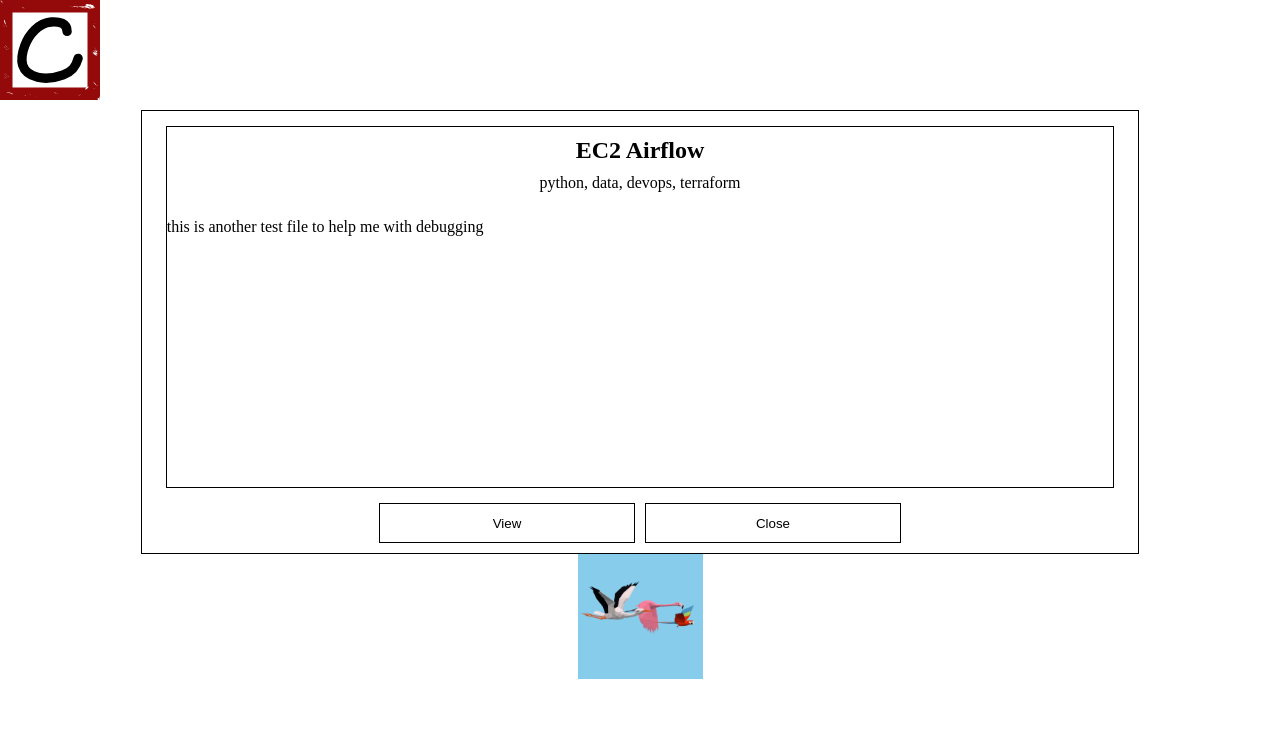
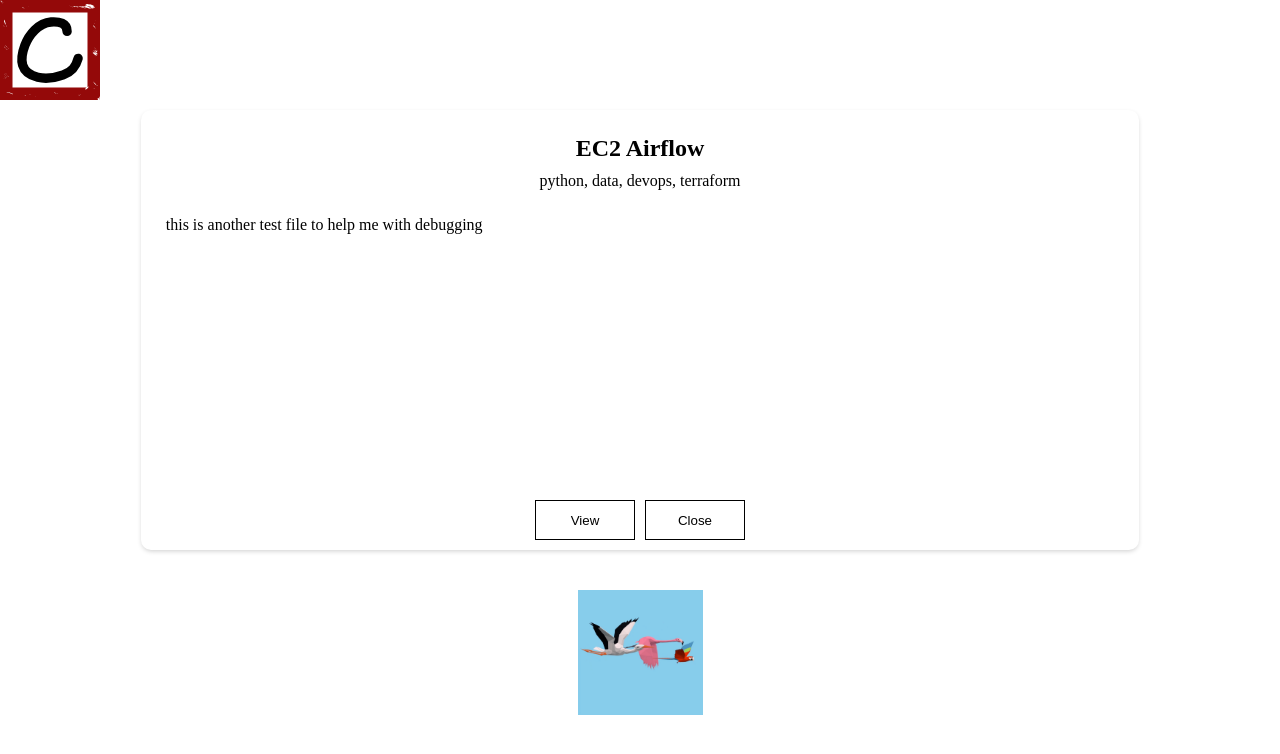
Before and after one commit to cjsimm/dev-site, a Next.js app: page /portfolio in a window 1280 px wide. Both pictures are taken after a click on the button 889 px from the left and 270 px from the top of the page. Shown: the top 754 px of the page. Built offline with nearby package versions, Linux system fonts and the light colour scheme.

Commit message:
added box shadow animations and effects to portfolio items

```diff
--- a/app/(portfolio)/_components/PortfolioItem.tsx
+++ b/app/(portfolio)/_components/PortfolioItem.tsx
@@ -29,7 +29,7 @@ export function PortfolioItemDefault(
 
     return (
         <div className={styles.portfolioItemContainer}>
-            <button className={styles.portfolioItemSmall}
+            <button className={`${styles.portfolioItemSmall} ${isHover && styles.portfolioItemSmallHover}`}
             onMouseEnter={() => {setIsHover(true);}}
             onMouseLeave={() => {setIsHover(false);}}
             onTouchStart={() => {setIsHover(true);}}
@@ -91,7 +91,7 @@ export function PortfolioItemExpanded(
         onExpand(itemID);
     }
     return (
-        <div className={styles.expandedItemContainer}>
+        <div className={`${styles.expandedItemContainer} ${styles.portfolioItemFocused}`}>
             <section className={styles.expandedItemContentWrapper}>
                 <h1>{data.title}</h1>
                 <ul className={styles.tagList}>
--- a/app/(portfolio)/_components/PortfolioItemImage.tsx
+++ b/app/(portfolio)/_components/PortfolioItemImage.tsx
@@ -4,8 +4,9 @@ import { portfolioItemData } from "../portfolio.types";
 
 // need to pass image size as props to differentiate between collapsed
 // and default items
+type
 
-export const PortfolioItemImage: React.FC = (data: portfolioItemData, isHover: boolean) => {
+export const PortfolioItemImage: React.FC = ({ data: portfolioItemData, isHover: boolean }) => {
 
     return(
         <p>hello</p>
--- a/app/(portfolio)/_components/components.module.css
+++ b/app/(portfolio)/_components/components.module.css
@@ -34,7 +34,8 @@ expands the portfolio item when clicked
 */
 .portfolioItemSmall {
     background: inherit;
-    border: solid black 1px;
+    border: solid var(--off-white) 1px;
+    border-radius: 10px;
     display: flex;
     flex-direction: column;
     align-items: center;
@@ -42,6 +43,14 @@ expands the portfolio item when clicked
     margin: 10px;
     padding: 10px;
     height: 100%;
+    transition: all 0.5s;
+}
+.portfolioItemSmallHover {
+    transition: box-shadow 0.5s, transform 0.5s;
+    box-shadow: 0 8px 16px 0 rgba(0,0,0,.2);
+    transform: translateX(-1%) translateY(-1%);
+    background-color: #ffffff;
+
 }
 /* .portfolioImageDefault {
 
@@ -63,7 +72,6 @@ closes the expansion when clicked
     min-height: 55vh;
 /*     margin: auto; */
 /*     margin-bottom: 2vh; */
-    border: solid black 1px;
     align-items: center;
 }
 
@@ -71,7 +79,7 @@ closes the expansion when clicked
     display: flex;
     flex-direction: column;
     margin: 15px 10px;
-    border: solid 1px black;
+/*     border: solid 1px black; */
     min-height: 45vh;
     width: 95%;
 }
@@ -113,7 +121,7 @@ closes the expansion when clicked
     margin-bottom: 10px;
 }
 .expandedItemButtons > button {
-    min-width: 20vw;
+    min-width: 100px;
     min-height: 5vh;
     background: none;
     border: solid 1px black;
@@ -123,7 +131,7 @@ closes the expansion when clicked
 .expandedItemButtons > button:hover {
     background-color: #940909;
     color: #ffffff;
-    scale: 1.1;
+    scale: 1.05;
     transition: scale 0.3s;
 
 }
@@ -143,6 +151,7 @@ closes the expansion when clicked
 /*     border: solid black 1px; */
     justify-content: center;
     background: #ffffff;
+    margin-top: 5vh;
 }
 /* portfolio items that exist as thumbnails below an expanded item */
 .portfolioItemThumbnail {
@@ -183,3 +192,10 @@ closes the expansion when clicked
         opacity: 0;
     }
 }
+
+/* focused portfolio item utility clases */
+.portfolioItemFocused {
+    border-radius: 10px;
+    background-color: #ffffff;
+    box-shadow: 0px 2px 5px -1px rgba(0,0,0,.2);
+}
--- a/app/(portfolio)/page.module.css
+++ b/app/(portfolio)/page.module.css
@@ -1,5 +1,6 @@
 .body {
     margin: 0;
+    background-color: var(--off-white);
 }
 .logo {
     position: fixed;
--- a/app/globals.css
+++ b/app/globals.css
@@ -1,11 +1,11 @@
 :root {
   --max-width: 1980px;
-  --grey: #efefef;
+  --grey: #b9b5b5;
   --green: #4ecbaa;
   --red: #c24a66;
   --blue: #D7EAFF;
   --text-color: #000000;
-  --off-white: #f1f1f1;
+  --off-white: #f9f9f9;
   --header-height: 15vh;
   --header-margin: 5vh;
   --footer-height: 2vh;
@@ -17,7 +17,7 @@
   /* border: solid; */
   margin: 0;
   box-sizing: border-box;
-  background-color: var(--off-white);
+/*   background-color: var(--off-white); */
   color: var(--text-color);
 }
 html {
```
Also changed, not shown: app/(portfolio)/_components/PortfolioMenu.tsx (+0 -28 lines).
